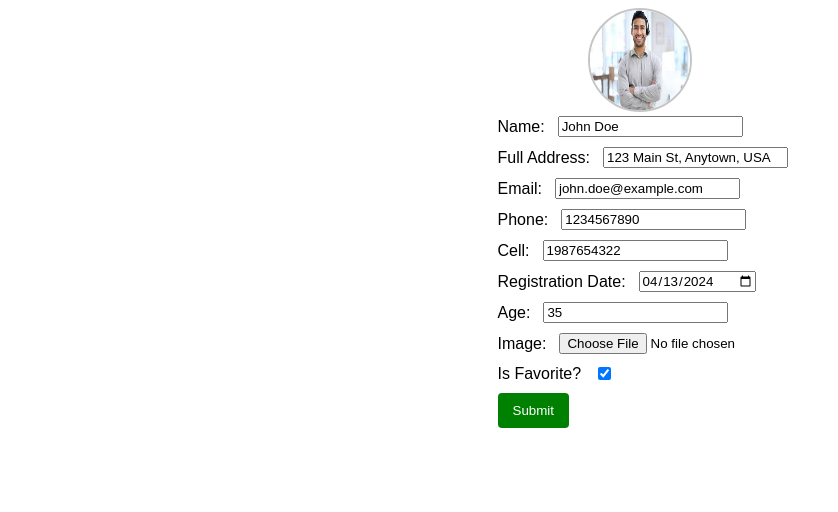
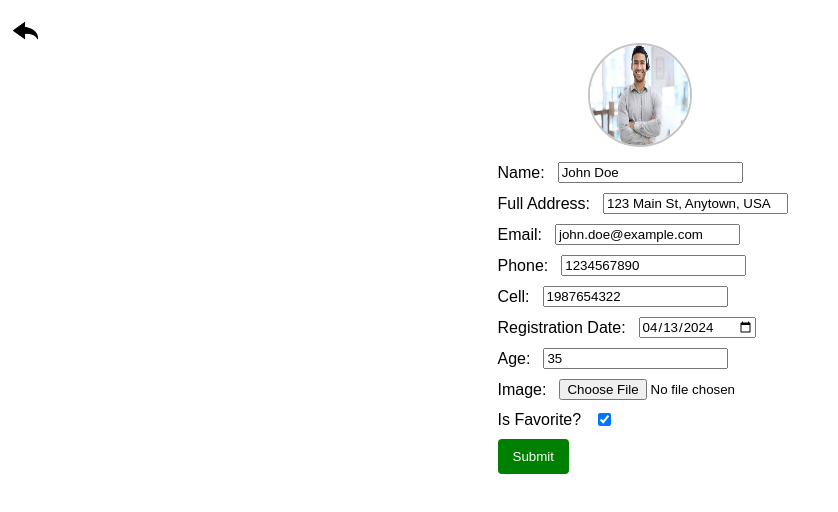
Before and after one commit to orBruhim/contacts-or-bruchim, an Angular app: page /edit/1 in a window 1280 px wide. Shown: the top 512 px of the page, without its empty margins (0-838 px from the left). Built offline with nearby package versions, Linux system fonts and the light colour scheme; data requests are answered from the project's data file.

Commit message:
add back logic

```diff
--- a/src/app/contact-details/contact-details.component.html
+++ b/src/app/contact-details/contact-details.component.html
@@ -1,7 +1,12 @@
 <div class="header-wrapper">
+    <div>
+        <img src="assets/icons/back.png" style="width: 25px; height: 25px" (click)="backNavigation()">
+    </div>
+    <div class="right-side-wrapper">
     <img  *ngIf="contact && contact.isFavorite"x src="assets/icons/star-icon.png" style="width: 30px; height: 30px"/>
     <img src="assets/icons/delete-icon.png" style="width: 27px; height: 27px" (click)="deleteContact()"/>
     <img src="assets/icons/edit-icon.png" style="width: 30px; height: 30px" (click)="navigateToEdit()"/>
+    </div>
 </div>
 
 <div *ngIf="contact"
--- a/src/app/contact-details/contact-details.component.scss
+++ b/src/app/contact-details/contact-details.component.scss
@@ -1,7 +1,13 @@
 .header-wrapper {
   display: flex;
+  justify-content: space-between;
+  margin: 10px;
+  align-items: center;
+}
+
+.right-side-wrapper {
+  display: flex;
   justify-content: right;
-  margin: 19px;
   gap: 9px;
 }
 
--- a/src/app/contact-details/contact-details.component.ts
+++ b/src/app/contact-details/contact-details.component.ts
@@ -25,6 +25,19 @@ export class ContactDetailsComponent implements OnInit, OnDestroy{
     this.subscriptions.unsubscribe();
   }
 
+  navigateToEdit() :void {
+    this.router.navigate(['edit', this.contact.id])
+  }
+
+  deleteContact() :void {
+    this.contactsService.deleteContact(this.contact.id).subscribe(() => {
+      this.router.navigate(['/contacts']);
+    })
+  }
+
+    backNavigation() :void {
+      this.router.navigate(['contacts'])
+    }
   private getContact() :void {
     const sub = this.activatedRoute.params.pipe(
         switchMap((params) => {
@@ -36,14 +49,4 @@ export class ContactDetailsComponent implements OnInit, OnDestroy{
     ).subscribe();
     this.subscriptions.add(sub);
   }
-
-  navigateToEdit() :void {
-    this.router.navigate(['edit', this.contact.id])
-  }
-
-  deleteContact() :void {
-    this.contactsService.deleteContact(this.contact.id).subscribe(() => {
-      this.router.navigate(['/contacts']);
-    })
-  }
 }
--- a/src/app/edit-add-contact/edit-add-contact.component.html
+++ b/src/app/edit-add-contact/edit-add-contact.component.html
@@ -1,27 +1,31 @@
-<div>
-    <img class="img-wrapper" [src]="editContact ? editContact.image : 'assets/images/anonymous.png'" />
+<div class="header-wrapper">
+    <img src="assets/icons/back.png" style="width: 25px; height: 25px" (click)="backNavigation()">
 </div>
+    <img class="img-wrapper" [src]="editContact ? editContact.image : 'assets/images/anonymous.png'"/>
 
 <div class="contact-form">
     <form *ngIf="contactForm" [formGroup]="contactForm" (ngSubmit)="onSubmit()">
         <div class="form-group">
             <label>Name:</label>
             <input type="text" formControlName="name">
-            <div *ngIf="contactForm.get('name')?.touched && contactForm.get('name')?.errors?.['required']" class="error">
+            <div *ngIf="contactForm.get('name')?.touched && contactForm.get('name')?.errors?.['required']"
+                 class="error">
                 Name is required.
             </div>
         </div>
         <div class="form-group">
             <label>Full Address:</label>
             <input type="text" formControlName="full_address">
-            <div *ngIf="contactForm.get('full_address')?.touched && contactForm.get('full_address')?.errors?.['required']" class="error">
+            <div *ngIf="contactForm.get('full_address')?.touched && contactForm.get('full_address')?.errors?.['required']"
+                 class="error">
                 Full address is required.
             </div>
         </div>
         <div class="form-group">
             <label>Email:</label>
             <input type="email" formControlName="email">
-            <div *ngIf="contactForm.get('email')?.touched && contactForm.get('email')?.errors?.['required']" class="error">
+            <div *ngIf="contactForm.get('email')?.touched && contactForm.get('email')?.errors?.['required']"
+                 class="error">
                 Email is required.
             </div>
             <div *ngIf="contactForm.get('email')?.touched && contactForm.get('email')?.errors?.['email']" class="error">
@@ -31,7 +35,8 @@
         <div class="form-group">
             <label>Phone:</label>
             <input type="number" formControlName="phone">
-            <div *ngIf="contactForm.get('phone')?.touched && contactForm.get('phone')?.errors?.['required']" class="error">
+            <div *ngIf="contactForm.get('phone')?.touched && contactForm.get('phone')?.errors?.['required']"
+                 class="error">
                 Phone number is required.
             </div>
         </div>
@@ -42,7 +47,8 @@
         <div class="form-group">
             <label>Registration Date:</label>
             <input type="date" formControlName="registration_date">
-            <div *ngIf="contactForm.get('registration_date')?.touched && contactForm.get('registration_date')?.errors?.['required']" class="error">
+            <div *ngIf="contactForm.get('registration_date')?.touched && contactForm.get('registration_date')?.errors?.['required']"
+                 class="error">
                 Registration date is required.
             </div>
         </div>
--- a/src/app/edit-add-contact/edit-add-contact.component.scss
+++ b/src/app/edit-add-contact/edit-add-contact.component.scss
@@ -5,11 +5,19 @@
   align-items: center;
 }
 
+.header-wrapper {
+  display: flex;
+  justify-content: flex-start;
+  width: 100%;
+  margin: 10px 0 0 10px;
+}
+
 .img-wrapper {
   border-radius: 50%;
   height: 100px;
   width: 100px;
   border: 2px solid #80808075;
+  margin-bottom: 15px;
 }
 
 .contact-form {
--- a/src/app/edit-add-contact/edit-add-contact.component.ts
+++ b/src/app/edit-add-contact/edit-add-contact.component.ts
@@ -10,22 +10,46 @@ import {Contact} from "../app.interface";
     templateUrl: './edit-add-contact.component.html',
     styleUrls: ['./edit-add-contact.component.scss']
 })
-export class EditAddContactComponent implements OnInit, OnDestroy{
+export class EditAddContactComponent implements OnInit, OnDestroy {
     contactForm!: FormGroup;
-  editContact: Contact| null= null;
+    editContact: Contact | null = null;
     subscriptions = new Subscription();
-  isFormValid= true;
+    isFormValid = true;
 
     constructor(private fb: FormBuilder,
                 private activatedRoute: ActivatedRoute,
                 private contactsService: ContactsService,
-              private router: Router) { }
+                private router: Router) {
+    }
 
     ngOnInit(): void {
         this.initializeForm();
     }
 
-  initializeForm(): void {
+    ngOnDestroy(): void {
+        this.subscriptions.unsubscribe();
+    }
+
+    onFileSelected(event: Event): void {
+        console.log(event.target)
+        const file = event.target
+        if (file) {
+            // this.contactForm.patchValue({ image: file.name });
+        }
+
+    }
+
+    onSubmit(): void {
+        if (this.contactForm.valid) {
+            this.isFormValid = true;
+            this.saveContactAndRedirect();
+
+        } else {
+            this.isFormValid = false;
+        }
+    }
+
+    private initializeForm(): void {
         const sub = this.activatedRoute.params.pipe(
             switchMap((params) => {
                 return this.contactsService.getContactByPhone(params['id'])
@@ -49,26 +73,8 @@ export class EditAddContactComponent implements OnInit, OnDestroy{
         this.subscriptions.add(sub);
     }
 
-  onFileSelected(event: Event ): void {
-    console.log(event.target)
-    const file = event.target
-    if (file) {
-      // this.contactForm.patchValue({ image: file.name });
-    }
 
-  }
-
-  onSubmit(): void {
-    if (this.contactForm.valid) {
-      this.isFormValid= true;
-      this.saveContactAndRedirect();
-
-    } else {
-      this.isFormValid= false;
-    }
-  }
-
-  private saveContactAndRedirect() :void {
+    private saveContactAndRedirect(): void {
         const newContact = {
             ...this.editContact,
             ...this.contactForm.value
@@ -81,8 +87,11 @@ export class EditAddContactComponent implements OnInit, OnDestroy{
         });
     }
 
-  ngOnDestroy(): void {
-    this.subscriptions.unsubscribe();
+    backNavigation(): void {
+        if (this.editContact) {
+            this.router.navigate(['contacts', this.editContact?.id])
+        } else {
+            this.router.navigate(['contacts'])
         }
-
     }
+}
```
Also changed, not shown: src/assets/icons/back.png (added). Lines whose indentation alone changed are shown as unchanged.
